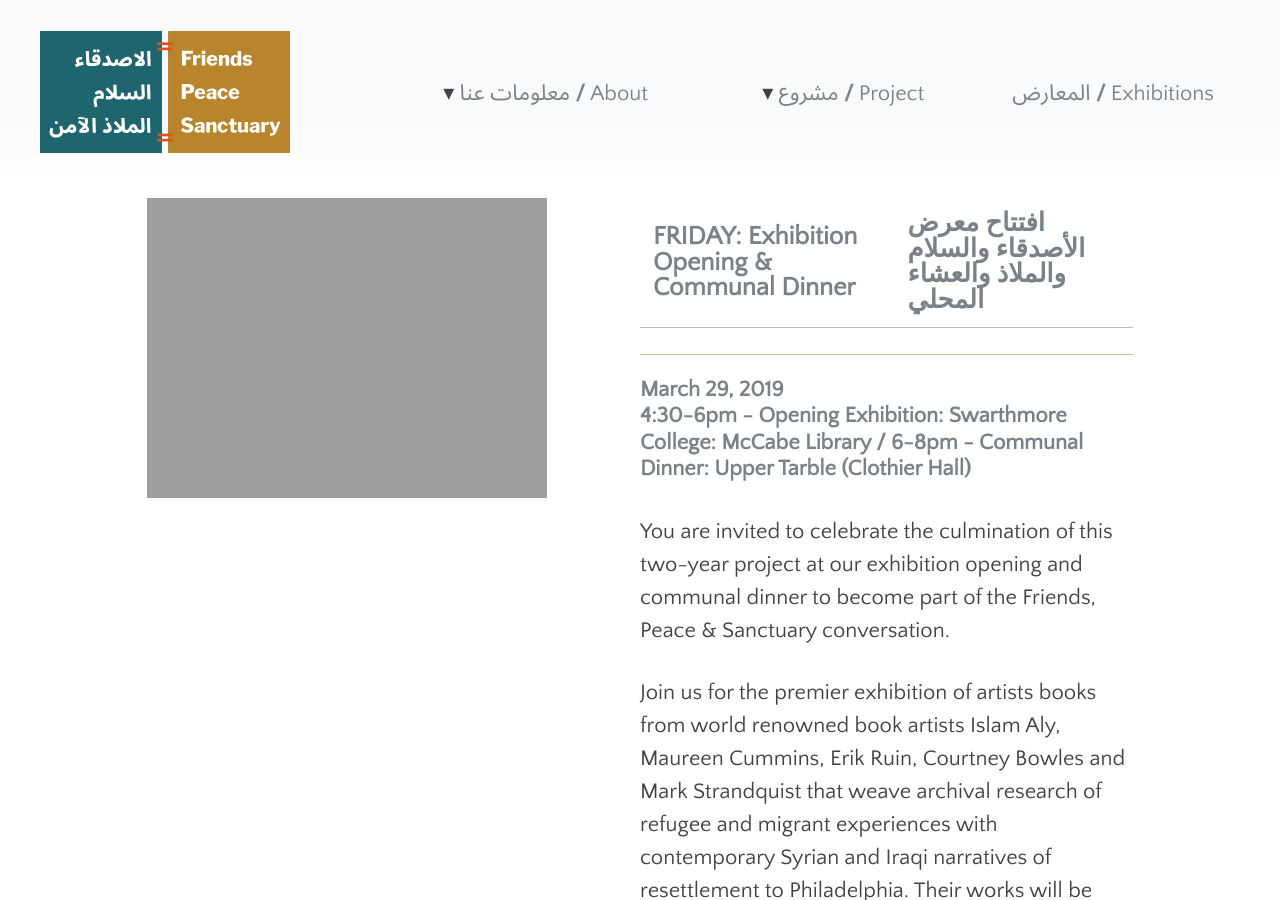
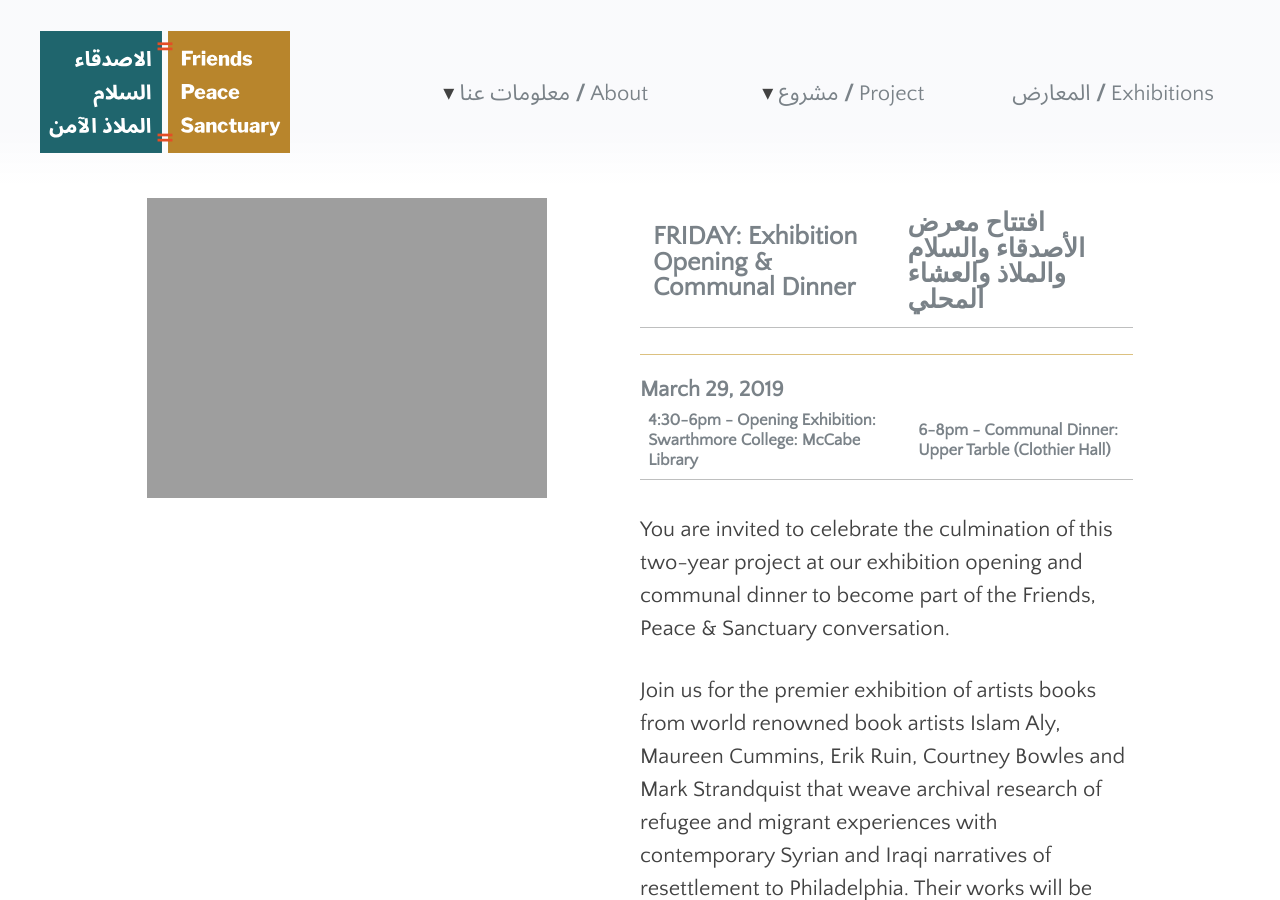
Before and after one commit to swat-ds/fps.swarthmore.edu, a Jekyll site: the page built from _posts/2019-02-21-community-dinner.md, in a window 1280 px wide and 900 px high. Built offline with Jekyll 4.4.1, drawn with Linux system fonts in a browser that asks for light colours.

```diff
--- a/_posts/2019-02-21-community-dinner.md
+++ b/_posts/2019-02-21-community-dinner.md
@@ -7,7 +7,7 @@ categories:
 image: islam_inception2.JPG
 event_date: 'March 29, 2019 '
 event_location: >-
-  4:30-6pm - Opening Exhibition: Swarthmore College: McCabe Library / 6-8pm -
+  4:30-6pm - Opening Exhibition: Swarthmore College: McCabe Library |  6-8pm -
   Communal Dinner: Upper Tarble (Clothier Hall)
 event_fb_url: 'https://www.facebook.com/events/296067711049125/'
 published: true
```
